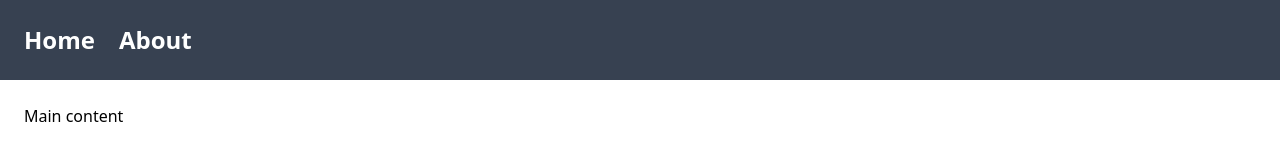
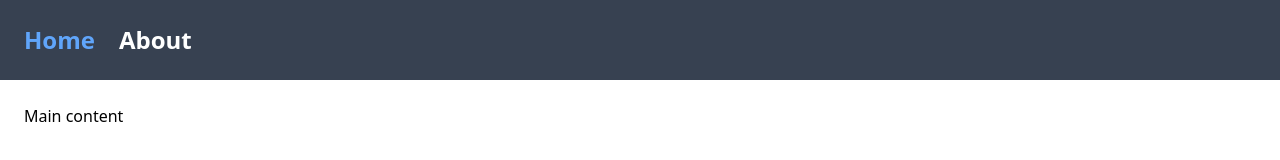
Before and after one commit to KonradNojman/nextjs-store, a Next.js app: page / in a window 1280 px wide. Shown: the top 160 px of the page. Built offline with nearby package versions, Linux system fonts and the light colour scheme.

Commit message:
Add active links

```diff
--- a/components/Header.tsx
+++ b/components/Header.tsx
@@ -1,20 +1,38 @@
 import Link from "next/link";
+import { useRouter } from "next/router";
 
 export function Header() {
+  const router = useRouter();
+
+  const navigationLinks = [
+    {
+      slug: "/",
+      text: "Home",
+    },
+    {
+      slug: "/about",
+      text: "About",
+    },
+  ];
+
   return (
     <header className="bg-gray-700 text-white text-2xl font-bold p-6">
       <nav>
         <ul className="flex gap-6">
-          <li>
-            <Link href="/">
-              <a>Home</a>
-            </Link>
-          </li>
-          <li>
-            <Link href="/about">
-              <a>About</a>
-            </Link>
-          </li>
+          {navigationLinks.map((link, index) => (
+            <li
+              key={index}
+              className={
+                router.route === link.slug
+                  ? "selected text-blue-400"
+                  : "hover:underline"
+              }
+            >
+              <Link href={link.slug}>
+                <a>{link.text}</a>
+              </Link>
+            </li>
+          ))}
         </ul>
       </nav>
     </header>
```
